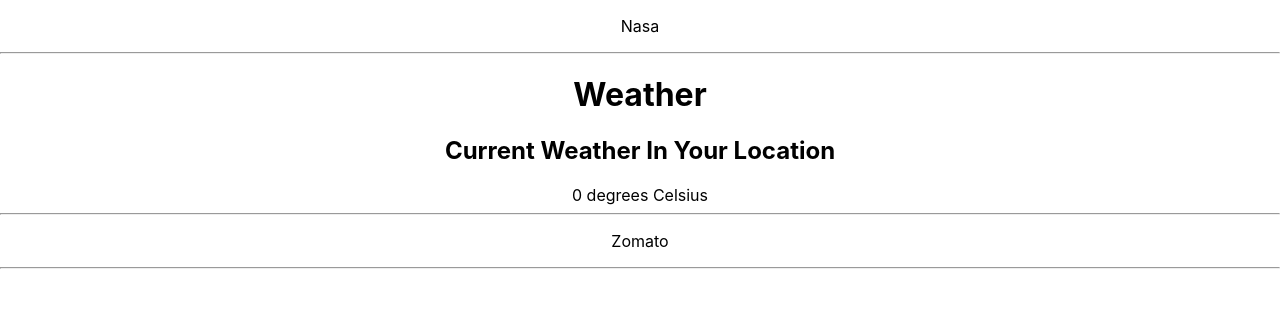
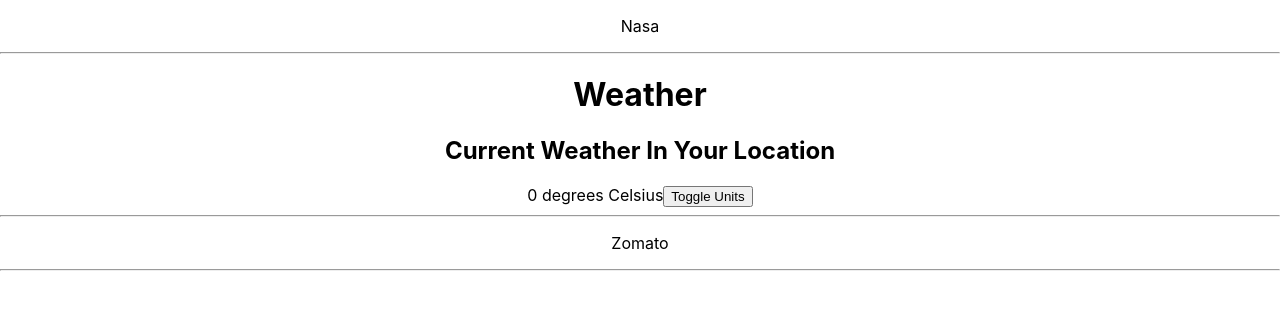
Before and after one commit to Raufeder/teamGit, a React (Create React App) app in the folder 24hourapp/: page / in a window 1280 px wide. Shown: the top 310 px of the page. Built offline with nearby package versions, Linux system fonts and the light colour scheme; no server answers.

Commit message:
before pull

```diff
--- a/24hourapp/src/Components/WeatherDisplay.js
+++ b/24hourapp/src/Components/WeatherDisplay.js
@@ -1,32 +1,49 @@
 import React, {useState, useEffect} from "react";
+import {Button} from 'reactstrap';
 
 let baseURL = "https://api.openweathermap.org/data/2.5/weather";
 let key ="f9da721e37175547f37fd7af327f89dd"
-
+let metric = "metric"
+let imperial = "imperial"
 
 const WeatherDisplay = (props) => {
 
-    let url=`${baseURL}?lon=${props.geoCoords.lon}&lat=${props.geoCoords.lat}&appid=${key}`
+    let urlMetric=`${baseURL}?lon=${props.geoCoords.lon}&lat=${props.geoCoords.lat}&units=${metric}&appid=${key}`
 
     const [temp, setTemp] = useState(0);
+    const [unit, setUnit] = useState('Celsius')
+    const [celsius, setCelsius] = useState(true)
 
-    fetch(url)
+    fetch(urlMetric)
         .then(res => res.json())
         .then((data) => {
             console.log(data)
-            setTemp(data.main.temp - 273.15)
+            setTemp(data.main.temp)
+            setUnit('Celsius')
+            setCelsius(true)
         })
 
+const fetchImperial = (event) => {
+    let urlImperial = `${baseURL}?lon=${props.geoCoords.lon}&lat=${props.geoCoords.lat}&units=${imperial}&appid=${key}`
 
+  celsius == true ?
+    fetch(urlImperial)
+    .then(res => res.json())
+    .then((data) => {
+        console.log(data)
+        setTemp(data.main.temp)
+        setUnit('Fahrenheit')
+        setCelsius(false)
+    }) : setCelsius(true)
 
-
+}
 
     return (
         <div>
             <h1>Weather</h1>
             <h2>Current Weather In Your Location</h2>
-            {temp} degrees Celsius
-
+            {temp} degrees {unit}
+            <Button color="warning" onClick={(e) => fetchImperial(e)}>Toggle Units</Button>
         </div>
     );
 };
```
